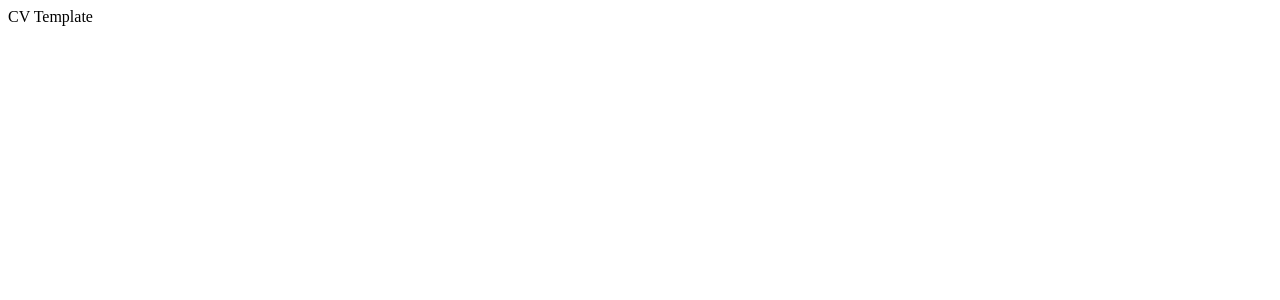
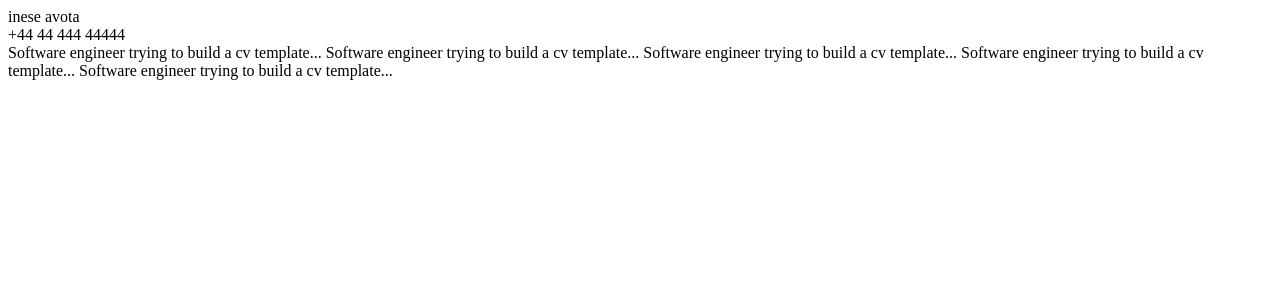
Before and after one commit to inesea/hhh-resume-tool, a React (Vite) app: page / in a window 1280 px wide. Shown: the top 300 px of the page. Built offline with nearby package versions, Linux system fonts and the light colour scheme.

Commit message:
Added first component

```diff
--- a/src/App.tsx
+++ b/src/App.tsx
@@ -1,5 +1,14 @@
 import React from 'react'
+import MainDetail from './components/MainDetail'
 
-const App = () => <div>CV Template</div>
+const App = () => (
+  <>
+    <MainDetail
+      name="inese avota"
+      phoneNumber="+44 44 444 44444"
+      summaryText="Software engineer trying to build a cv template... Software engineer trying to build a cv template... Software engineer trying to build a cv template... Software engineer trying to build a cv template... Software engineer trying to build a cv template... "
+    />
+  </>
+)
 
 export default App
--- /dev/null
+++ b/src/components/MainDetail.tsx
@@ -0,0 +1,19 @@
+import React from 'react'
+
+interface IMainDetailProps {
+  name: string
+  phoneNumber: string
+  summaryText: string
+}
+
+const MainDetail = ({ name, phoneNumber, summaryText }: IMainDetailProps) => {
+  return (
+    <>
+      <div>{name}</div>
+      <div>{phoneNumber}</div>
+      <div>{summaryText}</div>
+    </>
+  )
+}
+
+export default MainDetail
```
Also changed, not shown: 1 other file (tests, documents, lock files or other folders).
